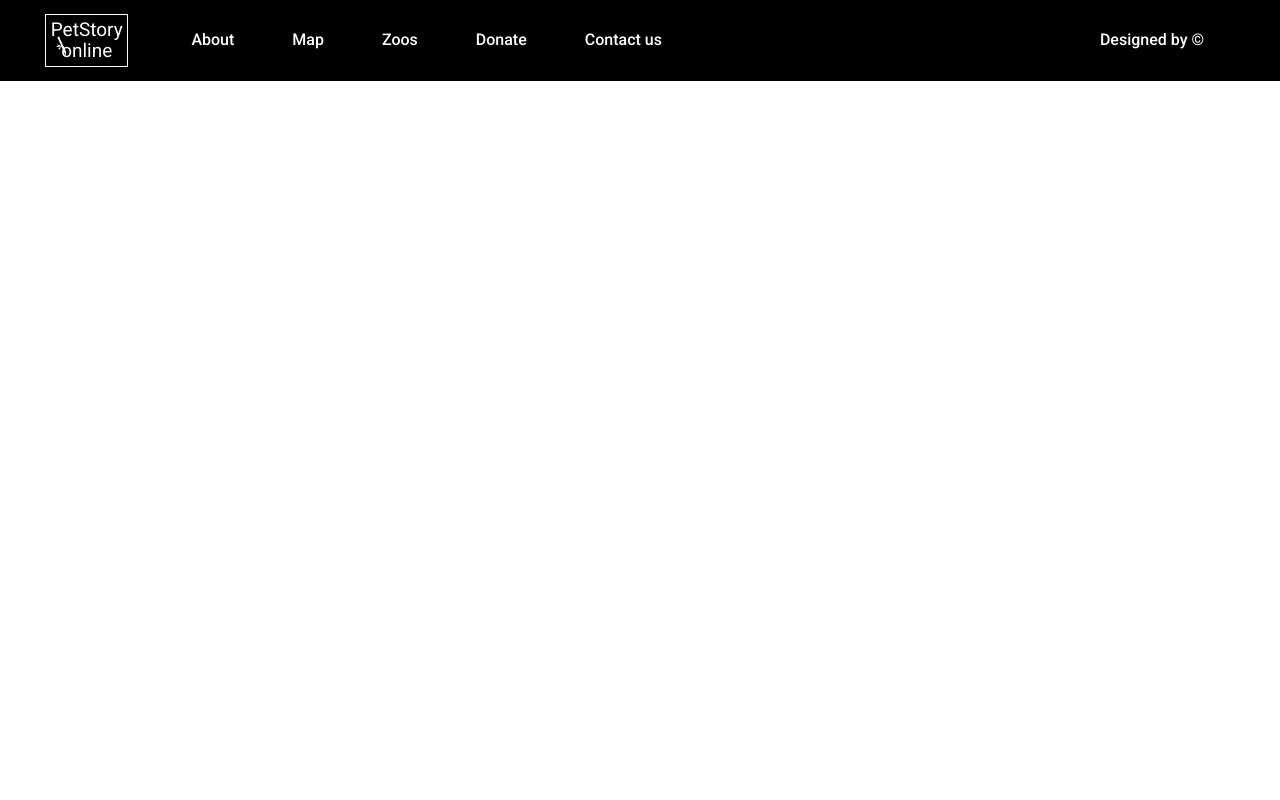
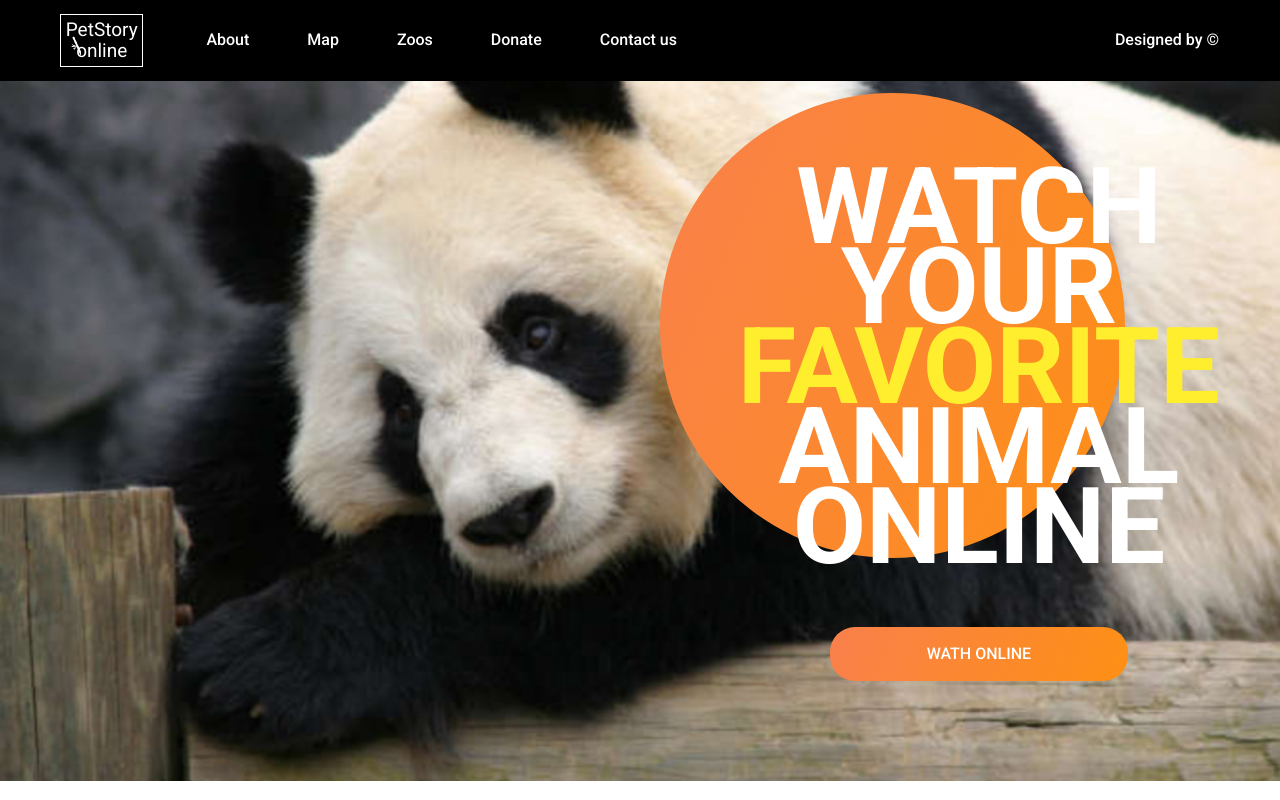
Before and after one commit to gekalo1025/onlinezoo, a website built with webpack: page online-zoo/src/pages/main/main.html in a window 1280 px wide. Built offline with nearby package versions, Linux system fonts and the light colour scheme.

Commit message:
feat: add section 'favorite-animal'

```diff
--- /dev/null
+++ b/online-zoo/src/assets/styles/buttons.scss
@@ -0,0 +1,14 @@
+.button {
+    color: white;
+    border-radius: 25px;
+    font-family: "Roboto";
+    font-style: normal;
+    font-weight: 500;
+    font-size: 16px;
+    line-height: 140%;
+    /* or 22px */
+    border: none;
+    text-align: center;
+    text-transform: uppercase;
+    padding: 16px 97px;
+}
--- a/online-zoo/src/pages/main/main.html
+++ b/online-zoo/src/pages/main/main.html
@@ -44,7 +44,20 @@
           </div>
         </div>
       </header>
-      <main class="page"></main>
+      <main class="page">
+        <section class="page__favorite-animal favorite-animal">
+          <div class="container">
+            <div class="favorite-animal__block">
+              <h2 class="favorite-animal__title">
+                Watch<br> your<br>  <span>favorite</span><br>  animal<br>  online
+              </h2>
+              <button class="favorite-animal__button button">wath online</button>
+
+            </div>
+          </section>
+          </div>
+
+      </main>
       <footer class="footer"></footer>
     </div>
   </body>
--- a/online-zoo/src/pages/main/main.scss
+++ b/online-zoo/src/pages/main/main.scss
@@ -1,7 +1,7 @@
 @import "../../assets/styles/fonts/fonts.scss";
 @import "../../assets/styles/normalize/normalize.css";
 @import "../../assets/styles/header/header.scss";
-
+@import "../../assets/styles/buttons.scss";
 body {
     font-family: "Roboto", sans-serif;
     font-weight: 400;
@@ -12,7 +12,68 @@ body {
     overflow: hidden;
 }
 .container {
-    max-width: 1190px;
-    padding: 0 15px;
+    max-width: 1160px;
+    // padding: 0 15px;
     margin: 0 auto;
 }
+
+.page {
+    &__favorite-animal {
+        background-image: url("../../assets/images/Giant\ Panda.jpg");
+        background-repeat: no-repeat;
+        background-size: cover;
+        background-position: bottom;
+    }
+}
+.favorite-animal {
+    &__block {
+        position: relative;
+        padding-top: 86px;
+        padding-bottom: 100px;
+        z-index: 1;
+
+        &::after {
+            content: "";
+            position: absolute;
+            top: 12px;
+            right: 95px;
+            z-index: -1;
+            background: linear-gradient(113.96deg, #f9804b 1.49%, #fe9013 101.44%);
+            width: 465px;
+            height: 465px;
+            border-radius: 50%;
+        }
+    }
+
+    &__title {
+        color: #ffffff;
+        margin: 0;
+        font-weight: 700;
+        font-size: 106.496px;
+        line-height: 80px;
+        // line-height: 75%;
+        text-align: center;
+        text-transform: uppercase;
+        padding-bottom: 60px;
+        span {
+            color: #ffee2e;
+        }
+    }
+
+    &__button {
+        background: linear-gradient(113.96deg, #f9804b 1.49%, #fe9013 101.44%);
+        display: block;
+        margin: 0 auto;
+        transition: "background" 0.4s;
+        &:hover {
+            background: #e47209;
+        }
+        &:active {
+            background: #4b9200;
+        }
+    }
+    .container {
+        display: flex;
+        justify-content: flex-end;
+    }
+}
```
Also changed, not shown: online-zoo/src/assets/images/Giant Panda.jpg (added).
